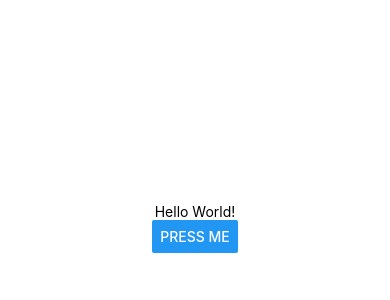
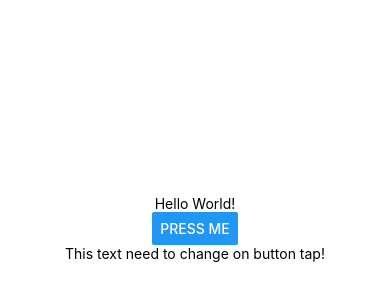
Before and after one commit to 0x7231636b/react-native-course, a React Native app: screen / in a window 390 px wide. Shown: the part 194-494 px from the top of the page. Built offline with nearby package versions, Linux system fonts and the light colour scheme.

Commit message:
Not working example of component change handling

```diff
--- a/App.tsx
+++ b/App.tsx
@@ -3,15 +3,17 @@ import { StyleSheet, Text, View, Alert } from "react-native";
 import { MyButton } from "./components/MyButton";
 
 export default function App() {
+  let text = "This text need to change on button tap!";
   return (
     <View style={styles.container}>
       <Text>Hello World!</Text>
       <MyButton
         text="press me"
         onPress={() => {
-          alert("Button pressed");
+          text = "New text";
         }}
       />
+      <Text>{text}</Text>
       <StatusBar style="auto" />
     </View>
   );
```
